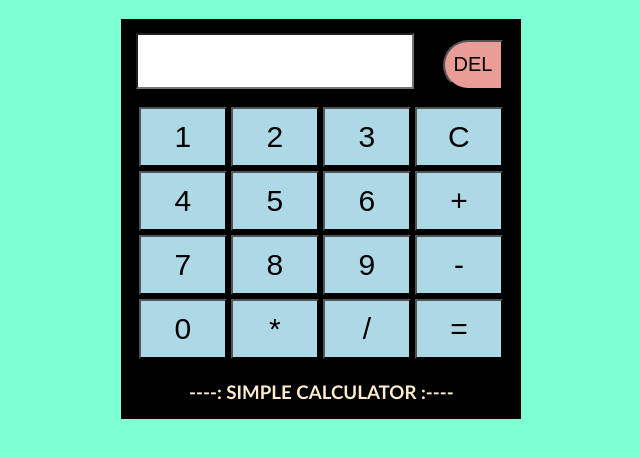
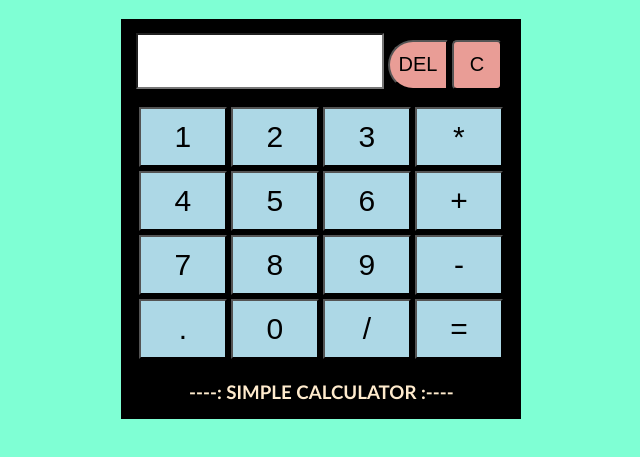
Before and after one commit to itzFelu/Rinex_Projects, a plain HTML site: page calculator/Simple_Calculator.html in a window 1280 px wide. Shown: the part 61-518 px from the top of the page, without its empty margins (329-969 px from the left). Drawn offline with Linux system fonts and the light colour scheme.

Commit message:
. is added

```diff
--- a/calculator/Simple_Calculator.html
+++ b/calculator/Simple_Calculator.html
@@ -12,13 +12,13 @@
     <div class="main">
         <h1 class="heading">CASIO</h1>
         <div class="calcBody">
-            <span><input type="text" id="screen" > <input id="del" type="button" value="DEL" onclick=getVal("b")></span>
+            <span><input type="text" id="screen" > <input id="del" type="button" value="DEL" onclick=getVal("b")> <input id="C" type="button" value="C" onclick=getVal("C")></span>
             <table>
                 <tr>
                     <td><input class="buttons" type="button" value="1" onclick=getVal("1")></td>
                     <td><input class="buttons" type="button" value="2" onclick=getVal("2")></td>
                     <td><input class="buttons" type="button" value="3" onclick=getVal("3")></td>
-                    <td><input class="buttons" id="C" type="button" value="C" onclick=getVal("C")></td>
+                    <td><input class="buttons" id="mul" type="button" value="*" onclick=getVal("*")></td>
 
                 </tr>
                 <tr>
@@ -36,8 +36,8 @@
 
                 </tr>
                 <tr>
+                    <td><input class="buttons" type="button" value="." onclick=getVal(".")></td>
                     <td><input class="buttons" type="button" value="0" onclick=getVal("0")></td>
-                    <td><input class="buttons" id="mul" type="button" value="*" onclick=getVal("*")></td>
                     <td><input class="buttons" id="div" type="button" value="/" onclick=getVal("/")></td>
                     <td><input class="buttons" id="equals" type="button" value="=" onclick=getVal("=")></td>
 
--- a/calculator/simp_calc_style.css
+++ b/calculator/simp_calc_style.css
@@ -27,7 +27,7 @@ span{
     margin-top: 14.5px;
 }
 #screen{
-    width: 270px;
+    width: 240px;
     height: 50px;
     /* border: 5px solid white; */
     /* margin-left: 14.5px; */
@@ -45,10 +45,20 @@ span{
     font-size: 20px;
     border-top-left-radius: 30px;
     border-bottom-left-radius: 30px;
-    margin-left: 25px;
+    /* margin-left: 25px; */
 }
 #del:hover{
     background-color: rgb(100, 100, 226);
+}
+#C{
+    width: 50px;
+    height: 50px;
+    background-color: rgb(233, 157, 150);
+    font-size: 20px;
+    border-radius: 5px;
+}
+#C:hover{
+    background-color: red;
 }
 table{
     margin-left: 14.5px;
@@ -65,9 +75,6 @@ table{
 }
 .buttons:hover{
     background-color: rgb(214, 139, 26);
-}
-#C:hover{
-    background-color: red;
 }
 #equals:hover{
     background-color: green;
```
